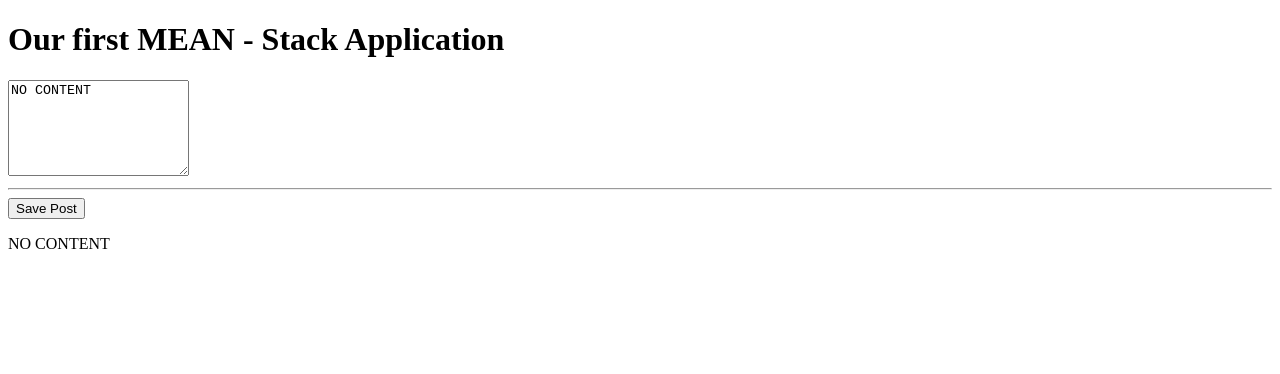
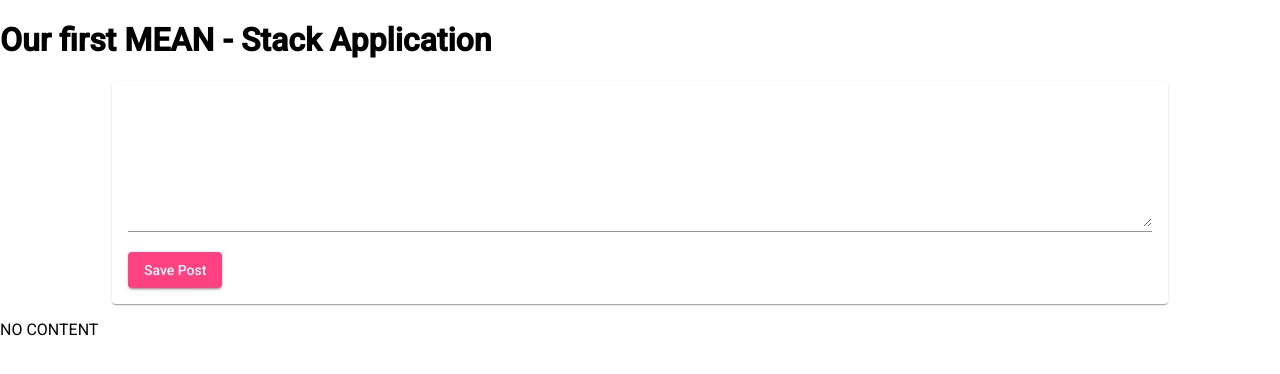
Before and after one commit to ikoinaris/MEANProject, an Angular app: page / in a window 1280 px wide. Shown: the top 374 px of the page. Built offline with nearby package versions, Linux system fonts and the light colour scheme.

Commit message:
install Angular-Material, add mat-form, mat-card

```diff
--- a/angular.json
+++ b/angular.json
@@ -24,6 +24,7 @@
               "src/assets"
             ],
             "styles": [
+              "./node_modules/@angular/material/prebuilt-themes/indigo-pink.css",
               "src/styles.css"
             ],
             "scripts": []
@@ -88,6 +89,7 @@
               "src/assets"
             ],
             "styles": [
+              "./node_modules/@angular/material/prebuilt-themes/indigo-pink.css",
               "src/styles.css"
             ],
             "scripts": []
@@ -119,6 +121,7 @@
           }
         }
       }
-    }},
+    }
+  },
   "defaultProject": "mean-project"
 }
--- a/package.json
+++ b/package.json
@@ -12,10 +12,12 @@
   "private": true,
   "dependencies": {
     "@angular/animations": "~10.1.5",
+    "@angular/cdk": "^10.2.4",
     "@angular/common": "~10.1.5",
     "@angular/compiler": "~10.1.5",
     "@angular/core": "~10.1.5",
     "@angular/forms": "~10.1.5",
+    "@angular/material": "^10.2.4",
     "@angular/platform-browser": "~10.1.5",
     "@angular/platform-browser-dynamic": "~10.1.5",
     "@angular/router": "~10.1.5",
@@ -27,10 +29,11 @@
     "@angular-devkit/build-angular": "~0.1001.6",
     "@angular/cli": "~10.1.6",
     "@angular/compiler-cli": "~10.1.5",
-    "@types/node": "^12.11.1",
     "@types/jasmine": "~3.5.0",
     "@types/jasminewd2": "~2.0.3",
+    "@types/node": "^12.11.1",
     "codelyzer": "^6.0.0",
+    "install-peers": "^1.0.3",
     "jasmine-core": "~3.6.0",
     "jasmine-spec-reporter": "~5.0.0",
     "karma": "~5.0.0",
--- /dev/null
+++ b/src/app/posts/post-create/post-create.component.css
@@ -0,0 +1,8 @@
+mat-card {
+    width: 80%;
+    margin: auto;
+}
+
+mat-form-field, textarea {
+    width: 100%;
+}
--- a/src/app/posts/post-create/post-create.component.html
+++ b/src/app/posts/post-create/post-create.component.html
@@ -1,4 +1,9 @@
-<textarea rows="6" [value]="newPost"></textarea>
-<hr>
-<button (click)="onAddPost()">Save Post</button>
+<mat-card>
+    <mat-form-field>
+        <textarea matInput rows="6" [(ngModel)] = "enteredValue"></textarea>
+    </mat-form-field>
+    <button
+    mat-raised-button
+    color="accent" (click)="onAddPost()">Save Post</button>
+</mat-card>
 <p>{{ newPost }}</p>
--- a/src/app/posts/post-create/post-create.component.ts
+++ b/src/app/posts/post-create/post-create.component.ts
@@ -3,13 +3,15 @@
 @Component({
     selector: 'app-post-create',
     templateUrl: './post-create.component.html',
+    styleUrls: ['./post-create.component.css']
 })
 export class PostCreateComponent {
 
+    enteredValue = '';
     newPost = 'NO CONTENT';
 
     onAddPost() {
-        this.newPost = 'The user\'s new post.';
+        this.newPost = this.enteredValue;
     }
 
 }
--- a/src/index.html
+++ b/src/index.html
@@ -6,6 +6,8 @@
   <base href="/">
   <meta name="viewport" content="width=device-width, initial-scale=1">
   <link rel="icon" type="image/x-icon" href="favicon.ico">
+  <link href="https://fonts.googleapis.com/css?family=Roboto:300,400,500&display=swap" rel="stylesheet">
+  <link href="https://fonts.googleapis.com/icon?family=Material+Icons" rel="stylesheet">
 </head>
 <body>
   <app-root></app-root>
--- a/src/styles.css
+++ b/src/styles.css
@@ -1 +1,4 @@
 /* You can add global styles to this file, and also import other style files */
+
+html, body { height: 100%; }
+body { margin: 0; font-family: Roboto, "Helvetica Neue", sans-serif; }
```
Also changed, not shown: src/app/app.module.ts (+12 -2 lines), 1 other file (tests, documents, lock files or other folders).
